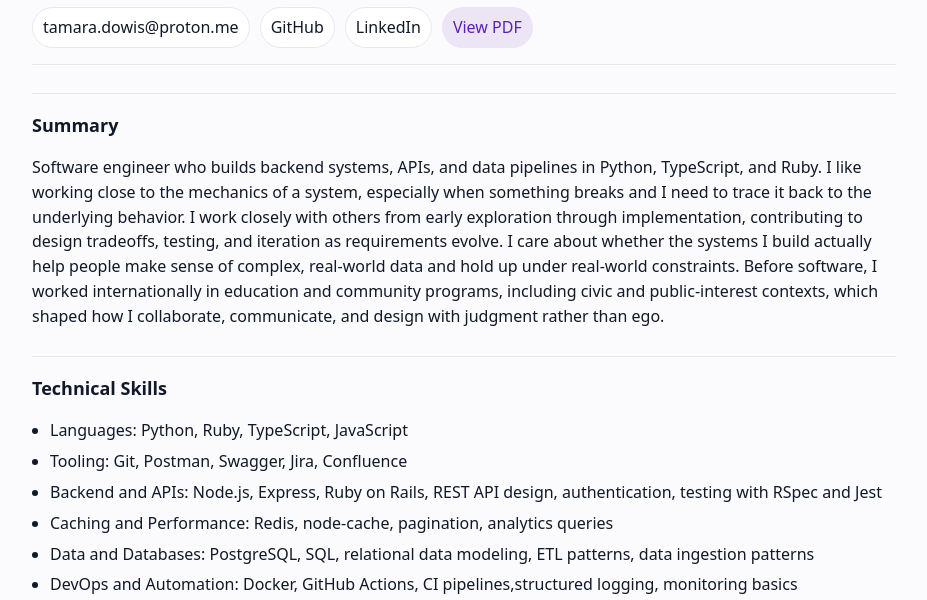
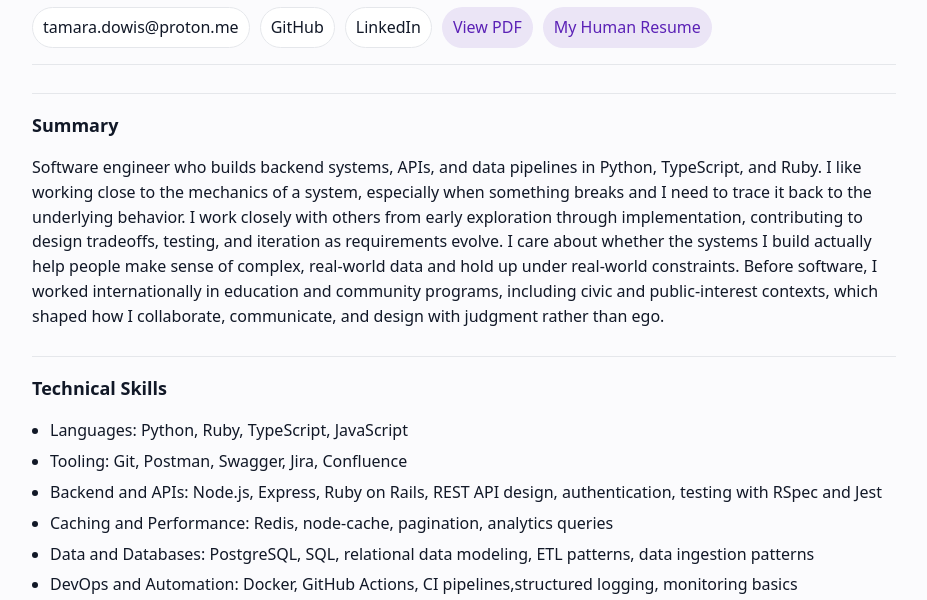
Before and after one commit to tamara-builds/my_resume, a plain HTML site: page docs/index.html in a window 1280 px wide. Shown: the part 197-797 px from the top of the page, without its empty margins (176-1103 px from the left). Drawn offline with Linux system fonts and the light colour scheme.

Commit message:
Add link to human resume in index.html

```diff
--- a/docs/index.html
+++ b/docs/index.html
@@ -26,6 +26,7 @@
           <a href="https://github.com/tamara-builds" target="_blank" rel="noreferrer">GitHub</a>
           <a href="https://www.linkedin.com/in/tamara-dowis/" target="_blank" rel="noreferrer">LinkedIn</a>
           <a class="primary" href="./TamaraDowis_Resume.pdf" target="_blank" rel="noreferrer">View PDF</a>
+          <a class="primary" href="./TamaraDowis_HumanResume.pdf" target="_blank" rel="noreferrer">My Human Resume</a>
         </div>
       </header>
 
```
